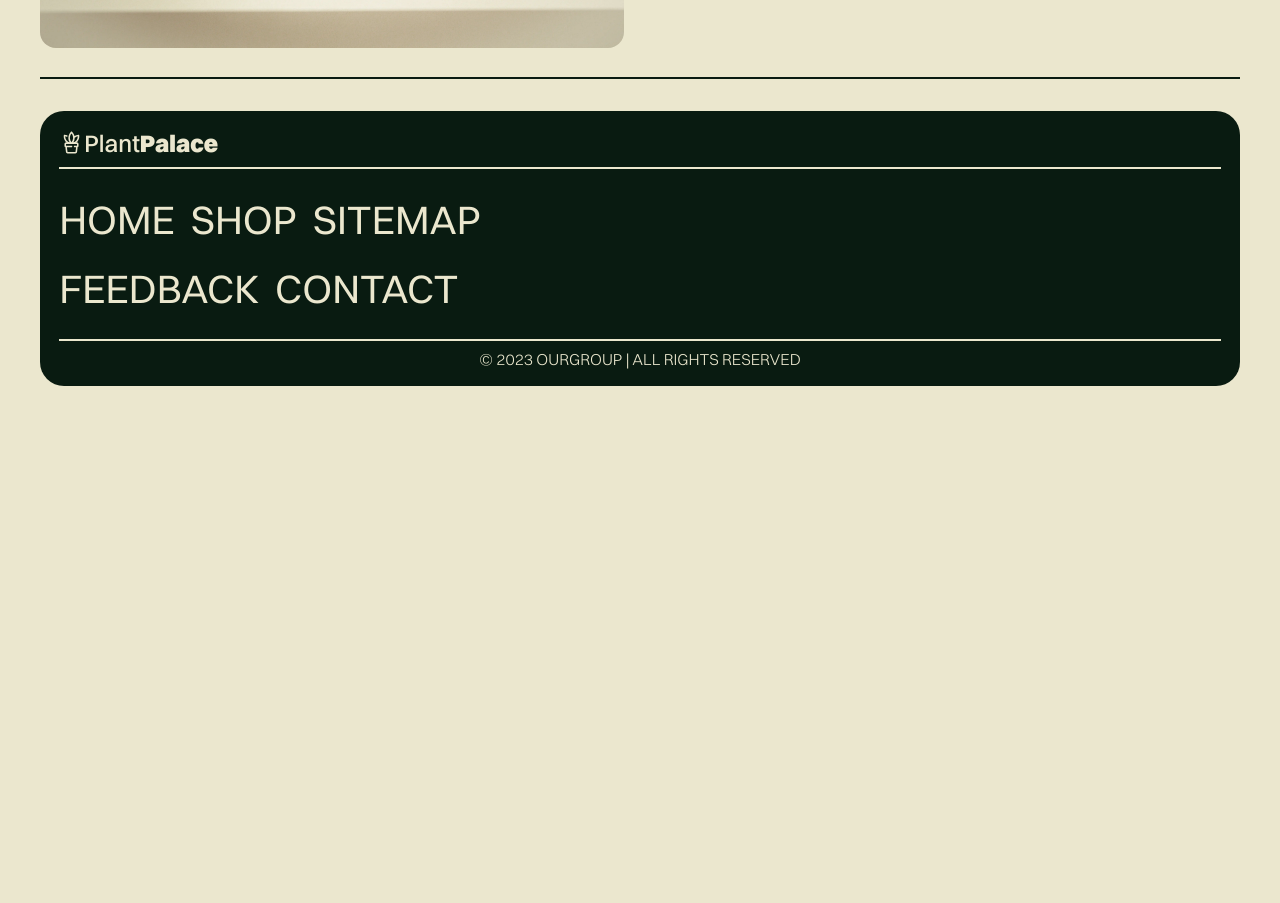
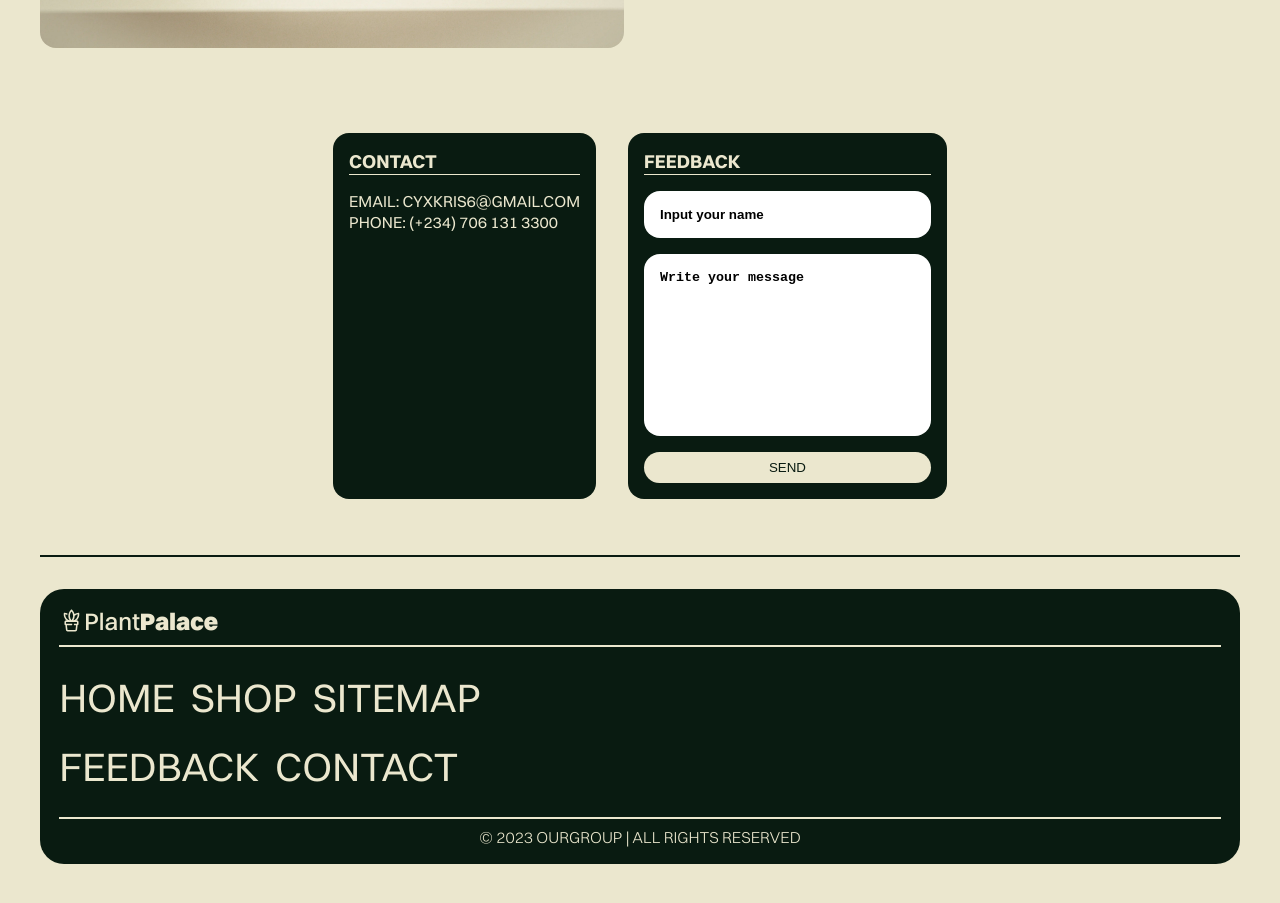
Before and after one commit to CyxKris/plant-palace, a React (Vite) app: page / in a window 1280 px wide. Shown: the part 3360-4263 px from the top of the page. Before the commit the page ends 3813 px from the top, so only its background shows below. Built offline with nearby package versions, Linux system fonts and the light colour scheme.

Commit message:
Finishing touches.

```diff
--- a/src/components/Category.css
+++ b/src/components/Category.css
@@ -49,6 +49,7 @@
 
 
 /* ?media queries */
+
 @media (min-width: 968px) {
     .home-category {
         flex-direction: row;
--- a/src/components/Product.jsx
+++ b/src/components/Product.jsx
@@ -4,7 +4,6 @@ import { Link, useParams } from "react-router-dom";
 import { useEffect } from "react";
 
 import { formatCurrency } from "../utilities/formatCurrency";
-
 
 import { plants } from "../assets/plants.json";
 import { useShoppingCart } from "../context/ShoppingCartContext";
@@ -19,11 +18,17 @@ const Product = () => {
     const currentProduct = plants.find((plant) => plant.id === id);
 
     // const { } = useContext(ShopContext);
-    const { getItemQuantity, decreaseCartQuantity, increaseCartQuantity, removeFromCart  } = useShoppingCart();
+    const {
+        getItemQuantity,
+        decreaseCartQuantity,
+        increaseCartQuantity,
+        removeFromCart,
+    } = useShoppingCart();
 
     const quantity = getItemQuantity(currentProduct.id);
 
     return (
+        <>
             <section className="product-page">
                 <section className="product-func">
                     <picture className="product-image">
@@ -47,15 +52,56 @@ const Product = () => {
                         </Link>
                         {/* if the item is not in the cart, display add to cart. Else, display the cart buttons to increase, reduce or remove the item */}
                         {quantity === 0 ? (
-                        <a className="product-button" onClick={() => increaseCartQuantity(currentProduct.id)}>Add To Cart</a>
+                            <a
+                                className="product-button"
+                                onClick={() =>
+                                    increaseCartQuantity(currentProduct.id)
+                                }
+                            >
+                                Add To Cart
+                            </a>
                         ) : (
                             <div className="add-cart-functions">
                                 <div>
-                                    <svg width="24" height="24" viewBox="0 0 24 24" onClick={() => decreaseCartQuantity(currentProduct.id)}><path className="add-to-cart-icon" d="M5 11h14v2H5z" /></svg>
+                                    <svg
+                                        width="24"
+                                        height="24"
+                                        viewBox="0 0 24 24"
+                                        onClick={() =>
+                                            decreaseCartQuantity(
+                                                currentProduct.id
+                                            )
+                                        }
+                                    >
+                                        <path
+                                            className="add-to-cart-icon"
+                                            d="M5 11h14v2H5z"
+                                        />
+                                    </svg>
                                     <p>{quantity}</p>
-                                    <svg width="24" height="24" viewBox="0 0 24 24" onClick={() => increaseCartQuantity(currentProduct.id)}><path className="add-to-cart-icon" d="M19 11h-6V5h-2v6H5v2h6v6h2v-6h6z"></path></svg>
+                                    <svg
+                                        width="24"
+                                        height="24"
+                                        viewBox="0 0 24 24"
+                                        onClick={() =>
+                                            increaseCartQuantity(
+                                                currentProduct.id
+                                            )
+                                        }
+                                    >
+                                        <path
+                                            className="add-to-cart-icon"
+                                            d="M19 11h-6V5h-2v6H5v2h6v6h2v-6h6z"
+                                        ></path>
+                                    </svg>
                                 </div>
-                                <button onClick={() => removeFromCart(currentProduct.id)}>Remove</button>
+                                <button
+                                    onClick={() =>
+                                        removeFromCart(currentProduct.id)
+                                    }
+                                >
+                                    Remove
+                                </button>
                             </div>
                         )}
                     </div>
@@ -68,7 +114,9 @@ const Product = () => {
                                 <p className="product-name">
                                     {currentProduct.commonName}
                                 </p>
-                            <p className="product-id">{currentProduct.id}</p>
+                                <p className="product-id">
+                                    {currentProduct.id}
+                                </p>
                             </div>
 
                             <p className="product-currency">
@@ -85,6 +133,10 @@ const Product = () => {
                                 {currentProduct.scientificName}
                             </p>
                             <p className="info-item">
+                                <span>Description</span>
+                                {currentProduct.description}
+                            </p>
+                            <p className="info-item">
                                 <span>Origin</span> {currentProduct.origin}
                             </p>
                             <p className="info-item">
@@ -99,6 +151,7 @@ const Product = () => {
                     </article>
                 </section>
             </section>
+        </>
     );
 };
 export default Product;
--- a/src/pages/home/Home.css
+++ b/src/pages/home/Home.css
@@ -80,11 +80,70 @@
 }
 
 
+#contact-feedback {
+    display: flex;
+    flex-direction: column;
+    justify-content: center;
+    gap: 2rem;
+
+    margin-block: 5rem 2rem;
+}
+
+#contact-feedback .contact,
+#contact-feedback .feedback{
+    background-color: var(--txt-color);
+    color: var(--bg-color);
+    padding: 1rem;
+    border-radius: 1rem;
+}
+
+#contact-feedback .contact h3,
+#contact-feedback .feedback h3{
+    border-bottom: 1px solid var(--bg-color);
+    margin-bottom: 1rem;
+}
+
+
+#contact-feedback .feedback form {
+    display: flex;
+    flex-direction: column;
+    gap: 1rem;
+}
+
+#contact-feedback .feedback form input,
+#contact-feedback .feedback form textarea {
+    padding: 1rem;
+    border-radius: 1rem;
+    border: none;
+}
+
+#contact-feedback .feedback form textarea {
+    resize: none;
+}
+
+#contact-feedback .feedback form button {
+    padding: .5rem 1rem;
+    border-radius: 1rem;
+    border: none;
+    background-color: var(--bg-color);
+    color: var(--txt-color);
+
+    transition: all .3s ease-in-out;
+}
+
+#contact-feedback .feedback form button:hover {
+    background-color: var(--red-accent);
+}
+
 /* ?media queries */
 /* *For tablet devices */
 @media (min-width: 768px) {
     #hero h1 {
         font-size: 6rem;
+    }
+
+    #contact-feedback {
+        flex-direction: row;
     }
 }
 
--- a/src/pages/home/Home.jsx
+++ b/src/pages/home/Home.jsx
@@ -80,6 +80,29 @@ const Home = () => {
                     />
                 </div>
             </section>
+
+            <section id="contact-feedback">
+                <section className="contact">
+                    <h3>CONTACT</h3>
+                    <div>
+                        <p>EMAIL: CYXKRIS6@GMAIL.COM</p>
+                        <p>PHONE: (+234) 706 131 3300</p>
+                    </div>
+                </section>
+
+                <section className="feedback">
+                    <h3>FEEDBACK</h3>
+                    <div>
+                        <form onSubmit={(e) => {
+                            e.preventDefault();
+                        }}>
+                            <input type="text" name="name" id="name" placeholder="Input your name" />
+                            <textarea name="message" id="message" cols="30" rows="10" placeholder="Write your message"></textarea>
+                            <button>SEND</button>
+                        </form>
+                    </div>
+                </section>
+            </section>
         </>
     );
 };
```
Also changed, not shown: src/components/ScrollToTop.jsx (added, +13 -0 lines), src/pages/sitemap/Sitemap.jsx (+9 -8 lines). Lines whose indentation alone changed are shown as unchanged.
